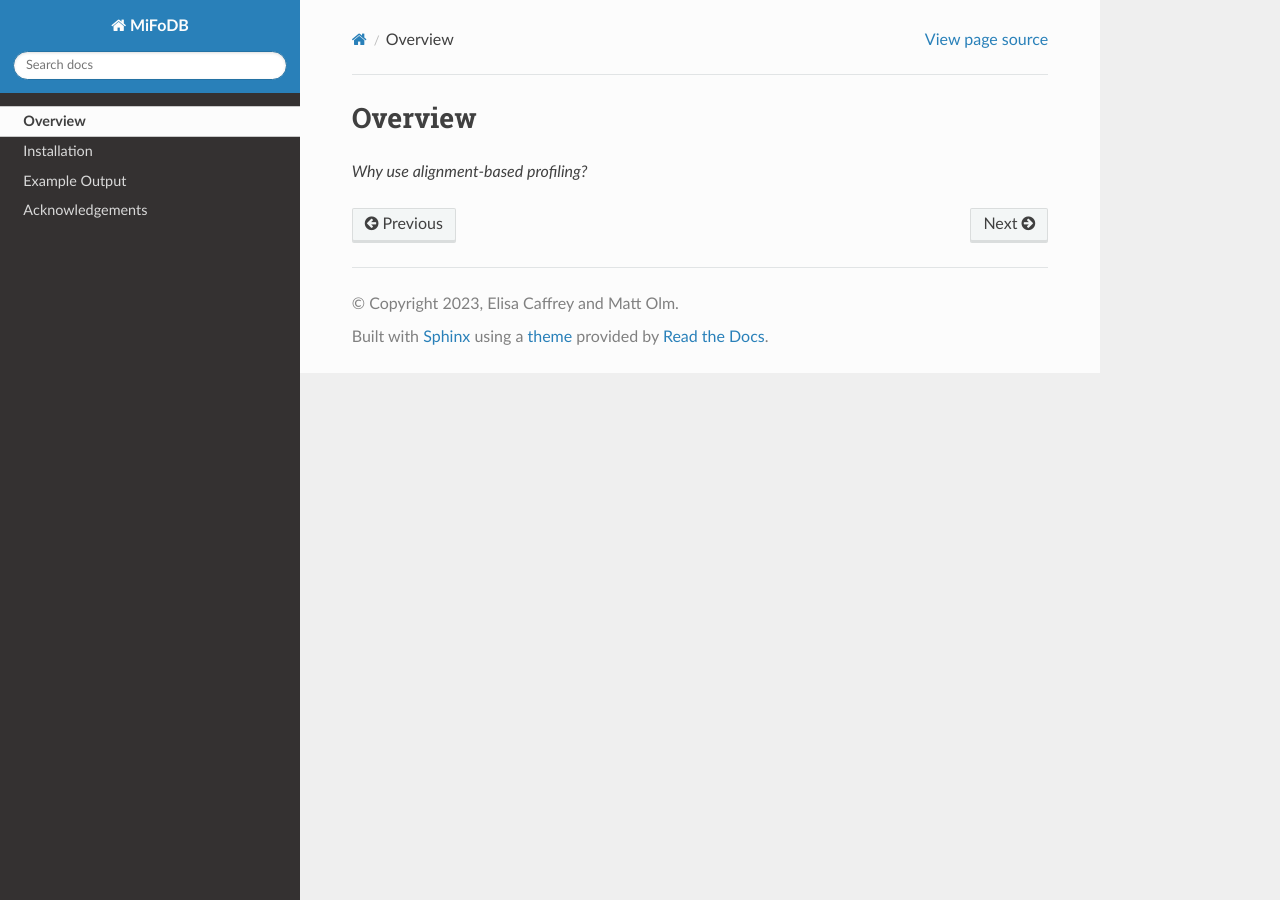
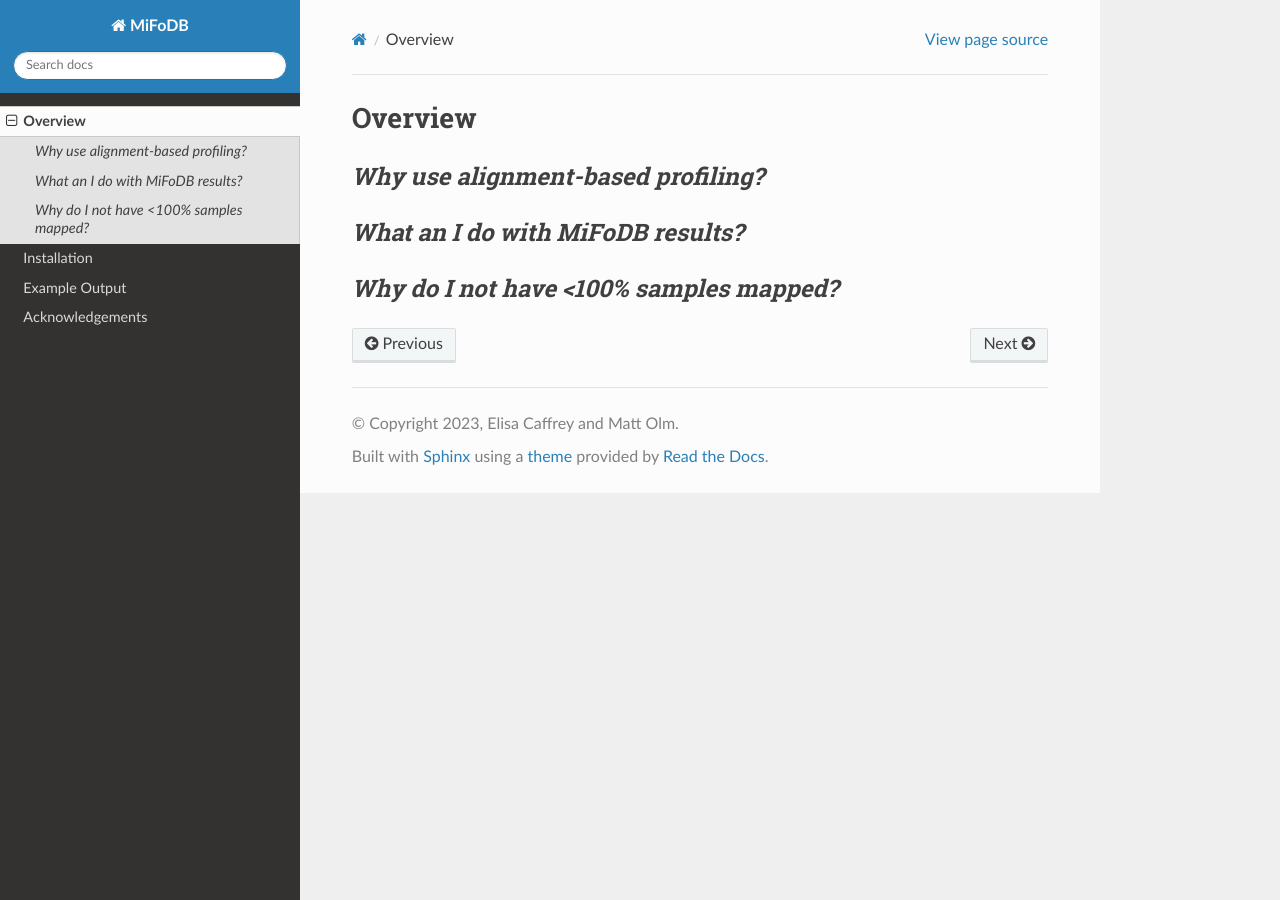
Before and after one commit to elisacaffrey/MiFoDB, a Sphinx documentation site: the page built from docs/source/overview.rst, in a window 1280 px wide. Built offline with Sphinx 7.4.7 and the Read the Docs theme 2.0.0, drawn with Linux system fonts in a browser that asks for light colours.

Commit message:
Update overview.rst

```diff
--- a/docs/source/overview.rst
+++ b/docs/source/overview.rst
@@ -2,3 +2,10 @@ Overview
 ===================
 
 *Why use alignment-based profiling?*
++++++++++++++++++++++++++++++++++++++++++++++++++++++++++++++++++++++
+
+*What an I do with MiFoDB results?*
++++++++++++++++++++++++++++++++++++++++++++++++++++++++++++++++++++++
+
+*Why do I not have <100% samples mapped?*
++++++++++++++++++++++++++++++++++++++++++++++++++++++++++++++++++++++
```
